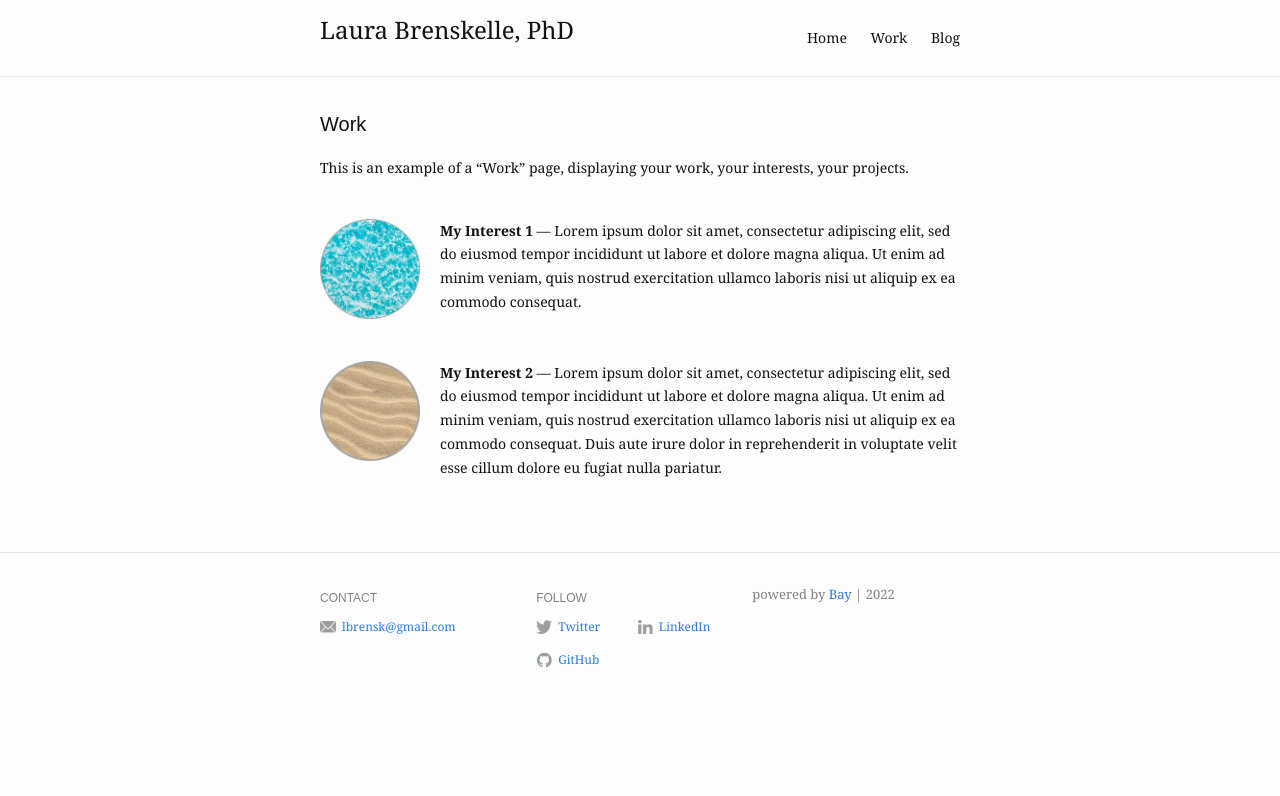
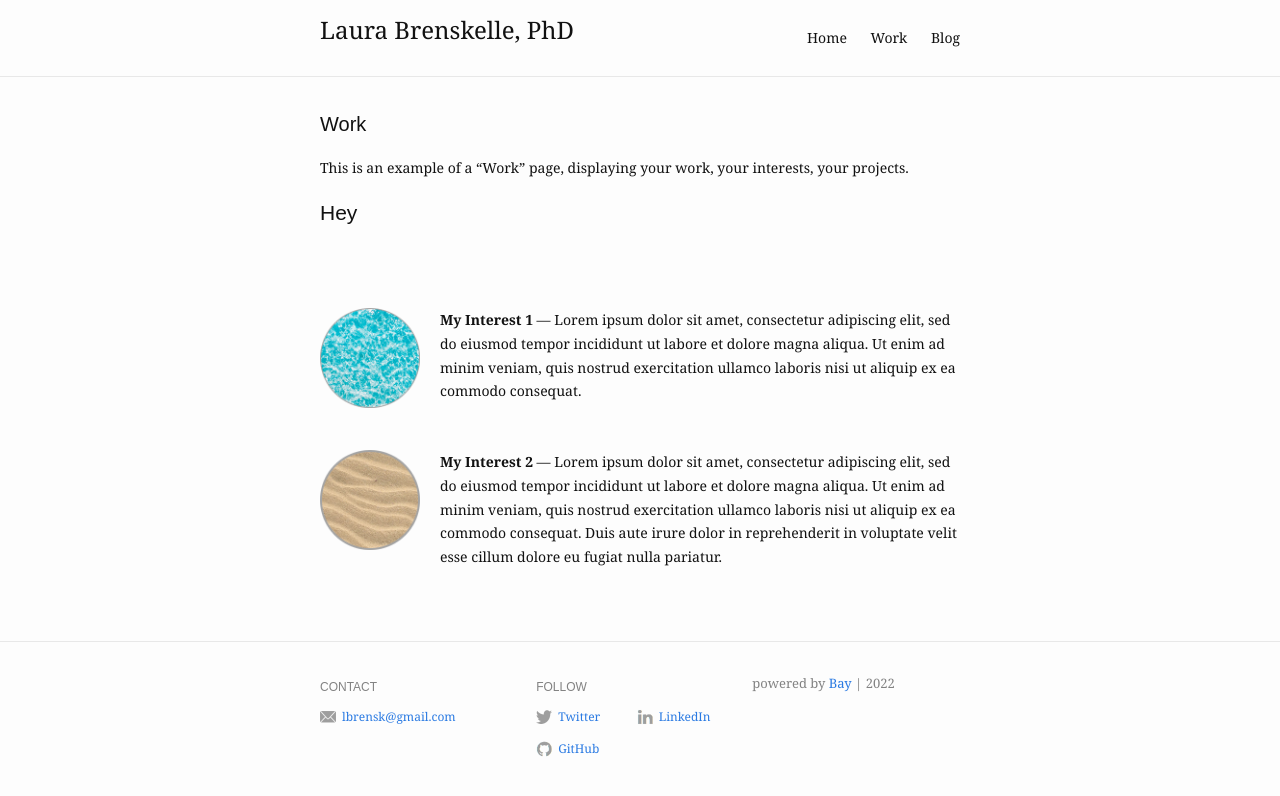
Before and after one commit to lbrensk/lbrensk.github.io, a Jekyll site: the page built from work.md, in a window 1280 px wide. Shown: the top 796 px of the page. Built offline with Jekyll 4.4.1, drawn with Linux system fonts in a browser that asks for light colours.

Commit message:
Update work.md

```diff
--- a/work.md
+++ b/work.md
@@ -19,5 +17,6 @@ items:
 ---
 
 This is an example of a "Work" page, displaying your work, your interests, your projects.
+## Hey
 <br />
 <br />
```
Also changed, not shown: other parts of work.md (+0 -2 lines).
